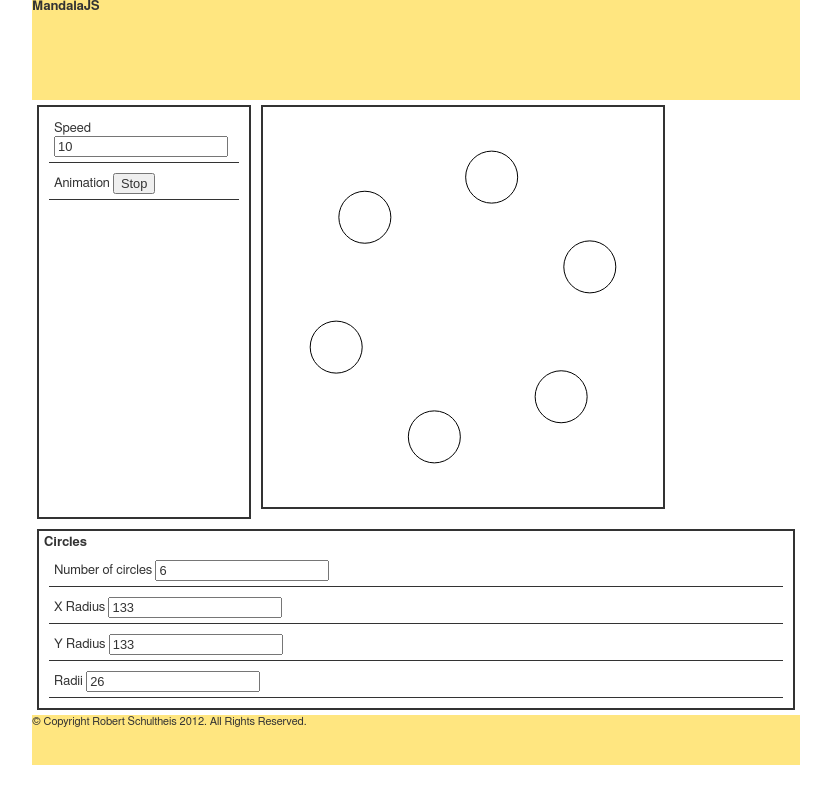
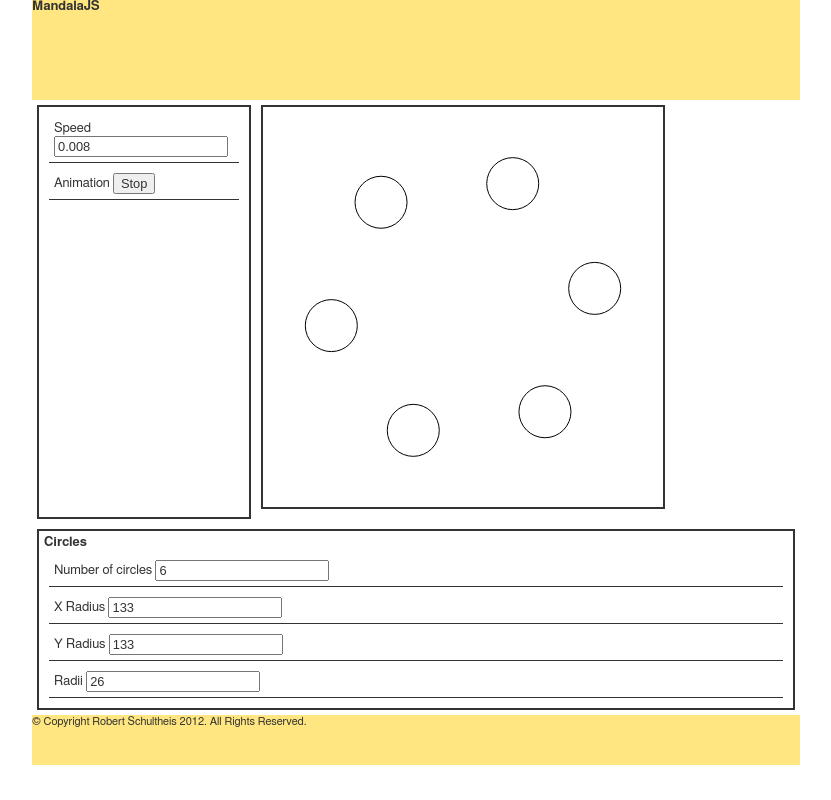
Before and after one commit to rschultheis/mandalajs, a plain HTML site: page index.html in a window 1280 px wide. Both pictures are taken after a click on the button "Start". Shown: the whole page, without its empty margins (224-1055 px from the left). Drawn offline with Linux system fonts and the light colour scheme.

Commit message:
refactored so using backbone model / view for the mandala controls

```diff
--- a/_/js/mandala.js
+++ b/_/js/mandala.js
@@ -1,6 +1,28 @@
 // Generated by CoffeeScript 1.3.3
 (function() {
-  var Circles, Mandala;
+  var Circles, MandalaControlsView, MandalaModel, get_change_object;
+
+  get_change_object = function(name, element_value) {
+    return JSON.parse((function() {
+      switch (name) {
+        case 'animating':
+          if (element_value === 'Stop') {
+            return "{\"" + name + "\": false }";
+          } else {
+            return "{\"" + name + "\": true }";
+          }
+          break;
+        default:
+          if (/^[-+]?\d+\.\d+$/.test(element_value)) {
+            return "{\"" + name + "\":" + parseFloat(element_value, 10) + "}";
+          } else if (/^[-+]?\d+$/.test(element_value)) {
+            return "{\"" + name + "\":" + parseInt(element_value, 10) + "}";
+          } else {
+            return "{\"" + name + "\":\"" + element_value + "\"}";
+          }
+      }
+    })());
+  };
 
   Circles = (function() {
 
@@ -8,9 +30,9 @@
       var _this = this;
       this.mandala = mandala;
       this.num_circles = 6;
-      this.x_radius = Math.floor(this.mandala.avg / 3);
-      this.y_radius = Math.floor(this.mandala.avg / 3);
-      this.radii = Math.floor(this.mandala.avg / 15);
+      this.x_radius = Math.floor(this.mandala.model.get('avg') / 3);
+      this.y_radius = Math.floor(this.mandala.model.get('avg') / 3);
+      this.radii = Math.floor(this.mandala.model.get('avg') / 15);
       this.circle_jerker = $('#num_circles');
       this.circle_jerker.attr('value', this.num_circles);
       this.circle_jerker.change(function(event) {
@@ -38,15 +60,18 @@
     }
 
     Circles.prototype.draw = function() {
-      var angle, i, x, y, _i, _ref, _results;
+      var angle, canvas, i, mid, offset, x, y, _i, _ref, _results;
+      canvas = this.mandala.canvas;
+      mid = this.mandala.model.get('mid');
+      offset = this.mandala.model.get('offset');
       _results = [];
       for (i = _i = 1, _ref = this.num_circles; 1 <= _ref ? _i <= _ref : _i >= _ref; i = 1 <= _ref ? ++_i : --_i) {
-        angle = ((2.0 * Math.PI / this.num_circles) * i) + this.mandala.offset;
+        angle = ((2.0 * Math.PI / this.num_circles) * i) + offset;
         x = this.x_radius * Math.sin(angle);
         y = this.y_radius * Math.cos(angle);
-        this.mandala.canvas.beginPath();
-        this.mandala.canvas.arc(this.mandala.mid.x + x, this.mandala.mid.y + y, this.radii, 0, 2.0 * Math.PI);
-        _results.push(this.mandala.canvas.stroke());
+        canvas.beginPath();
+        canvas.arc(mid.x + x, mid.y + y, this.radii, 0, 2.0 * Math.PI);
+        _results.push(canvas.stroke());
       }
       return _results;
     };
@@ -55,70 +80,87 @@
 
   })();
 
-  Mandala = (function() {
+  MandalaModel = Backbone.Model.extend({
+    defaults: {
+      height: 400,
+      width: 400,
+      step: 0.008,
+      offset: 0.0,
+      animating: false
+    },
+    initialize: function() {
+      return this.calculate_dimensional_attributes();
+    },
+    calculate_dimensional_attributes: function() {
+      return this.set({
+        mid: {
+          x: Math.floor(this.get('width') / 2),
+          y: Math.floor(this.get('height') / 2)
+        },
+        avg: Math.floor((this.get('width') + this.get('height')) / 2)
+      });
+    },
+    increment: function() {
+      return this.set('offset', this.get('offset') + this.get('step'));
+    }
+  });
 
-    function Mandala(id) {
-      var _this = this;
-      this.canvas_el = $("#" + id).get(0);
+  MandalaControlsView = Backbone.View.extend({
+    el: '#mandala',
+    model: new MandalaModel,
+    initialize: function() {
+      this.render();
+      this.canvas_el = $('#mandala-canvas').get(0);
       this.canvas = this.canvas_el.getContext('2d');
-      this.width = 400;
-      this.height = 400;
-      this.mid = {
-        x: this.width / 2,
-        y: this.height / 2
-      };
-      this.avg = (this.height + this.width) / 2;
-      this.step = 0.010;
-      this.offset = 0.0;
-      this.going = false;
+      this.toggler = $('input[name=animating]');
       this.components = [new Circles(this)];
-      this.speed = $('#speed');
-      this.speed.attr('value', this.step * 1000);
-      this.speed.change(function(event) {
-        _this.step = _this.speed.attr('value') / 1000;
-        return null;
-      });
-      this.toggler = $('#go');
-      this.toggler.click(function(event) {
-        if (_this.going) {
-          return _this.stop();
-        } else {
-          return _this.go();
-        }
-      });
-      this.animate_interval = null;
-      if (this.going) {
-        this.go();
+      this.model.bind('change', this.model_changed, this);
+      this.model_changed();
+      return this.draw();
+    },
+    render: function() {
+      var template;
+      template = _.template($('#mandala-template').html(), this.model.toJSON());
+      return this.$el.html(template);
+    },
+    events: {
+      "change input": "control_changed",
+      "click  input[type=button]": "control_changed"
+    },
+    control_changed: function(evt) {
+      var chg_obj, element_value, name;
+      name = evt.currentTarget.name;
+      element_value = evt.currentTarget.value;
+      chg_obj = get_change_object(name, element_value);
+      return this.model.set(chg_obj);
+    },
+    model_changed: function() {
+      if (this.model.get('animating')) {
+        return this.go();
       } else {
-        this.draw();
-        this.stop();
+        return this.stop();
       }
-    }
-
-    Mandala.prototype.go = function() {
+    },
+    go: function() {
       var _this = this;
       if (!this.animate_interval) {
         this.animate_interval = setInterval((function() {
           _this.draw();
-          return _this.offset += _this.step;
+          return _this.model.increment();
         }), 1000.0 / 30.0);
       }
-      this.toggler.attr('value', 'Stop');
-      return this.going = true;
-    };
-
-    Mandala.prototype.stop = function() {
+      return this.toggler.attr('value', 'Stop');
+    },
+    stop: function() {
       if (this.animate_interval) {
         clearInterval(this.animate_interval);
       }
       this.animate_interval = null;
-      this.toggler.attr('value', 'Start');
-      return this.going = false;
-    };
-
-    Mandala.prototype.draw = function() {
+      return this.toggler.attr('value', 'Start');
+    },
+    draw: function() {
       var component, _i, _len, _ref, _results;
-      this.canvas.clearRect(0, 0, this.height, this.width);
+      this.canvas.clearRect(0, 0, this.model.get('height'), this.model.get('width'));
       _ref = this.components;
       _results = [];
       for (_i = 0, _len = _ref.length; _i < _len; _i++) {
@@ -126,15 +168,12 @@
         _results.push(component.draw());
       }
       return _results;
-    };
-
-    return Mandala;
-
-  })();
+    }
+  });
 
   $(window).ready(function() {
     var m;
-    return m = new Mandala('mandala-canvas');
+    return m = new MandalaControlsView;
   });
 
 }).call(this);
--- a/index.html
+++ b/index.html
@@ -74,7 +74,10 @@
         <section id='middle'>
 
 	<div id='mandala'>
-	  <canvas id='mandala-canvas' height=400 width=400>
+          You must enable Javascript for this to work
+        </div>
+        <script type='text/template' id='mandala-template'>
+	  <canvas id='mandala-canvas' height=<%= height %> width=<%= width %>>
 		You don't support canvas
 	  </canvas>
 
@@ -82,15 +85,15 @@
 
             <div class='mandala-control'>
               <label>Speed</label>
-              <input type='number' id='speed' value='5'/>
+              <input type='number' name='step' value='<%= step %>' step='0.001'/>
             </div>
             <div class='mandala-control'>
               <label>Animation</label>
-              <input type='button' id='go' value='Stop'/>
+              <input type='button' name='animating' value='Overwrite_Me'/>
             </div>
           </aside>
+        </script>
 
-        </div>
 
         </section>
 
@@ -99,8 +102,9 @@
 	    <h3 class='mandala-control-heading'>Circles</h3>
             <div class='mandala-control'>
               <label>Number of circles</label>
-              <input type='number' id='num_circles' value='1'/>
+              <input type='number' id='num_circles' value='1' step='1' min='1' />
             </div>
+
             <div class='mandala-control'>
               <label>X Radius</label>
               <input type='number' id='x_radius' value='1'/>
```
Also changed, not shown: _/css/style.css (+5 -5 lines), 1 other file.
